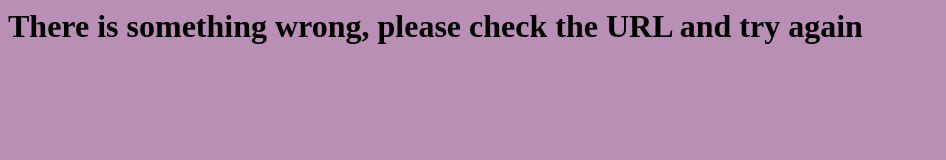
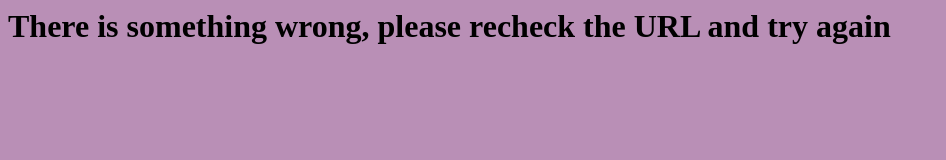
Before and after one commit to Oumaima-dotgit/serverless, a plain HTML site: page 404.html in a window 1280 px wide. Shown: the whole page, without its empty margins (0-946 px from the left). Drawn offline with Linux system fonts and the light colour scheme.

Commit message:
added value

```diff
--- a/404.html
+++ b/404.html
@@ -1,4 +1,4 @@
 <body style="background-color:#b98fb6"></body>
         <body>
-            <h1>There is something wrong, please check the URL and try again</h1>
+            <h1>There is something wrong, please recheck the URL and try again</h1>
         </body>
```
Also changed, not shown: index.html (+1 -1 lines).
